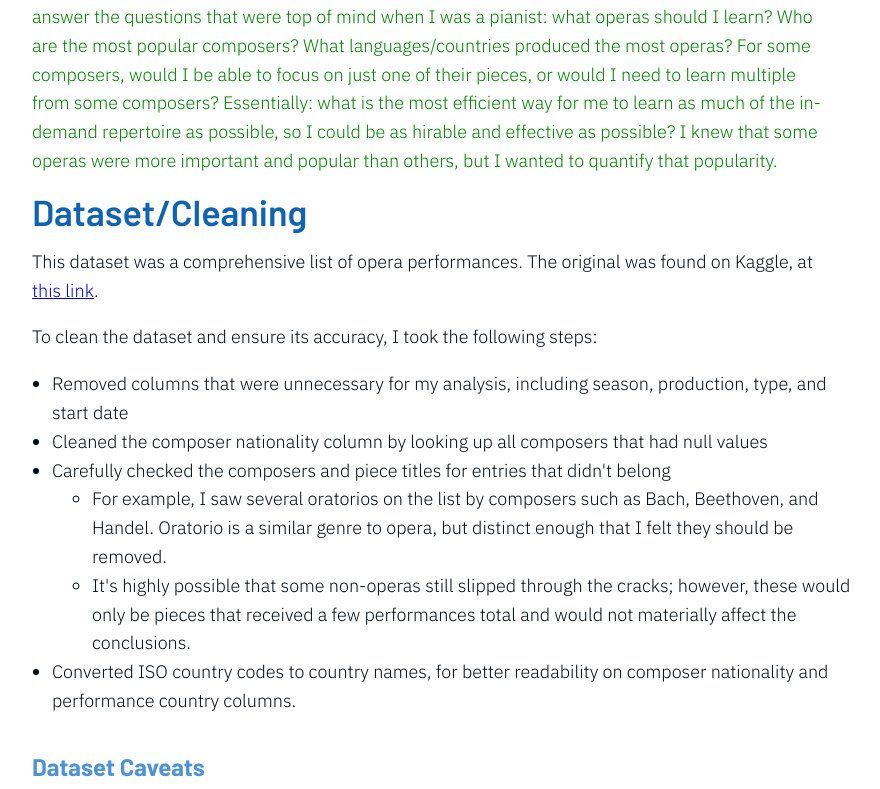
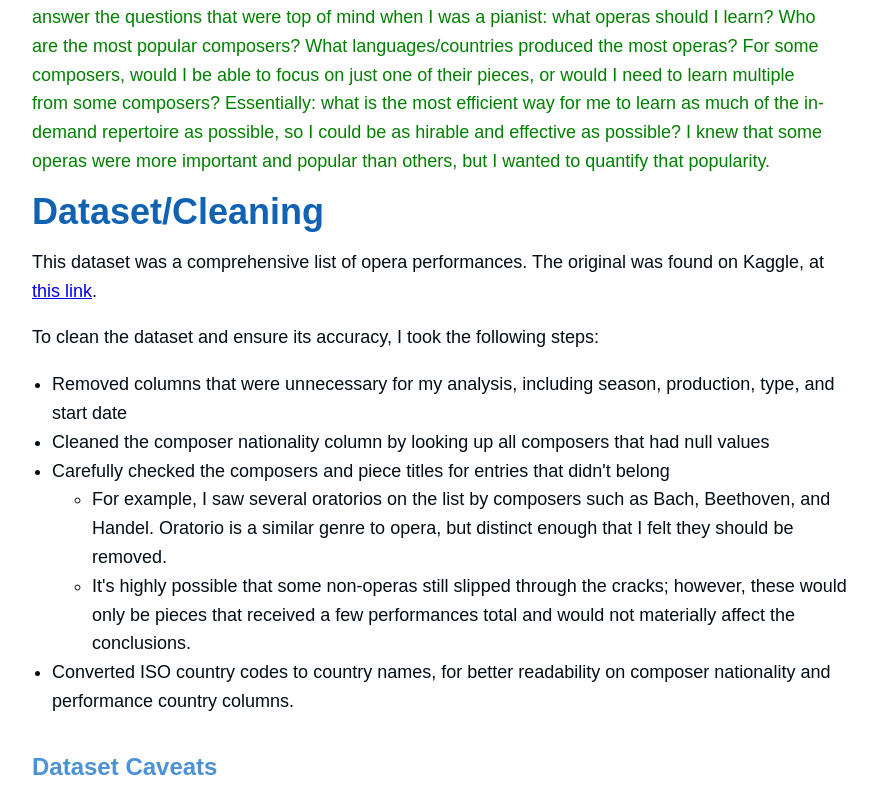
Before and after one commit to PT-Web-Dev-Jan-23/js-assignment-4-html-me-something-Jonathan-Heaney, a website: page index.html in a window 1280 px wide. Shown: the part 683-1472 px from the top of the page, without its empty margins (208-1088 px from the left). Drawn offline with nearby package versions, Linux system fonts and the light colour scheme.

Commit message:
Remove Google fonts

```diff
--- a/styles.css
+++ b/styles.css
@@ -1,5 +1,5 @@
 /* Write your CSS here! */
-@import url('https://fonts.googleapis.com/css2?family=Barlow:ital,wght@0,300;0,400;0,500;0,600;0,700;0,800;0,900;1,300;1,400&family=IBM+Plex+Sans:ital,wght@0,300;0,400;0,700;1,300;1,400&display=swap');
+/* @import url('https://fonts.googleapis.com/css2?family=Barlow:ital,wght@0,300;0,400;0,500;0,600;0,700;0,800;0,900;1,300;1,400&family=IBM+Plex+Sans:ital,wght@0,300;0,400;0,700;1,300;1,400&display=swap'); */
 
 *,
 *::before,
```
